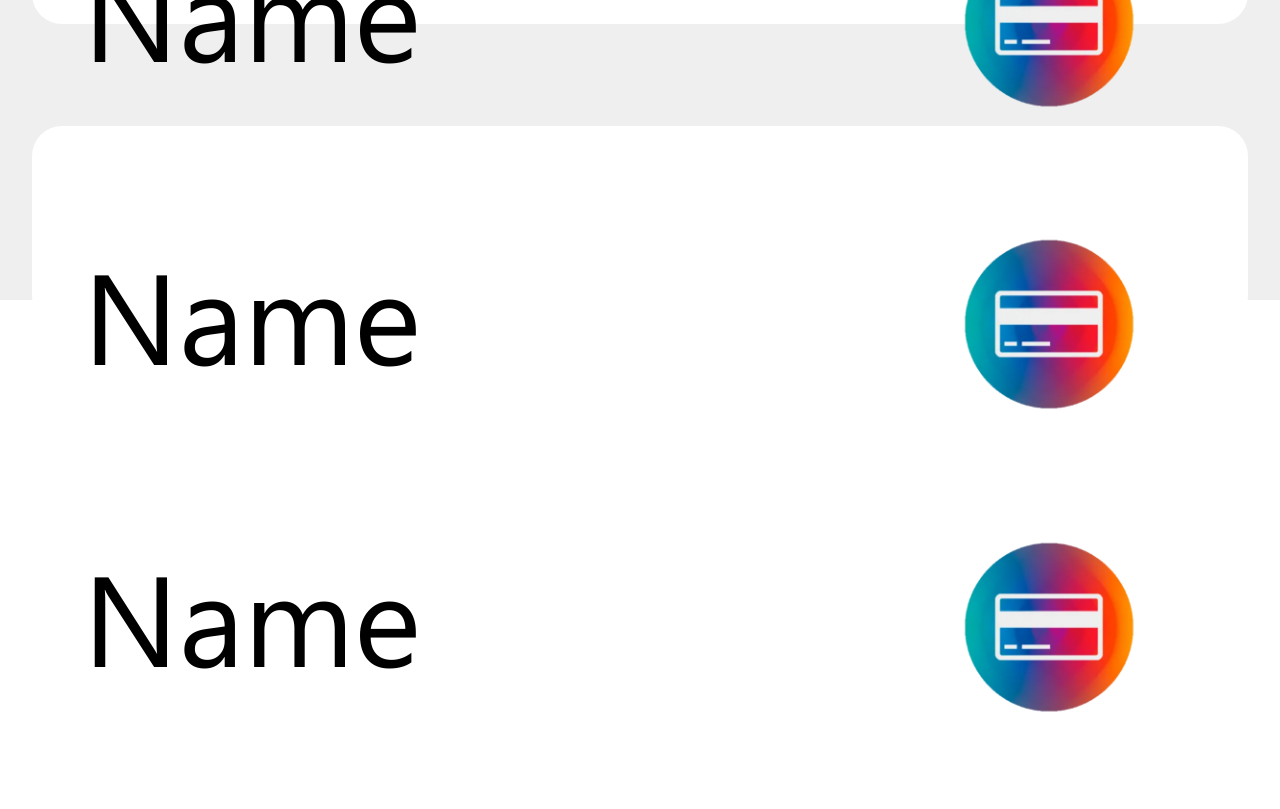
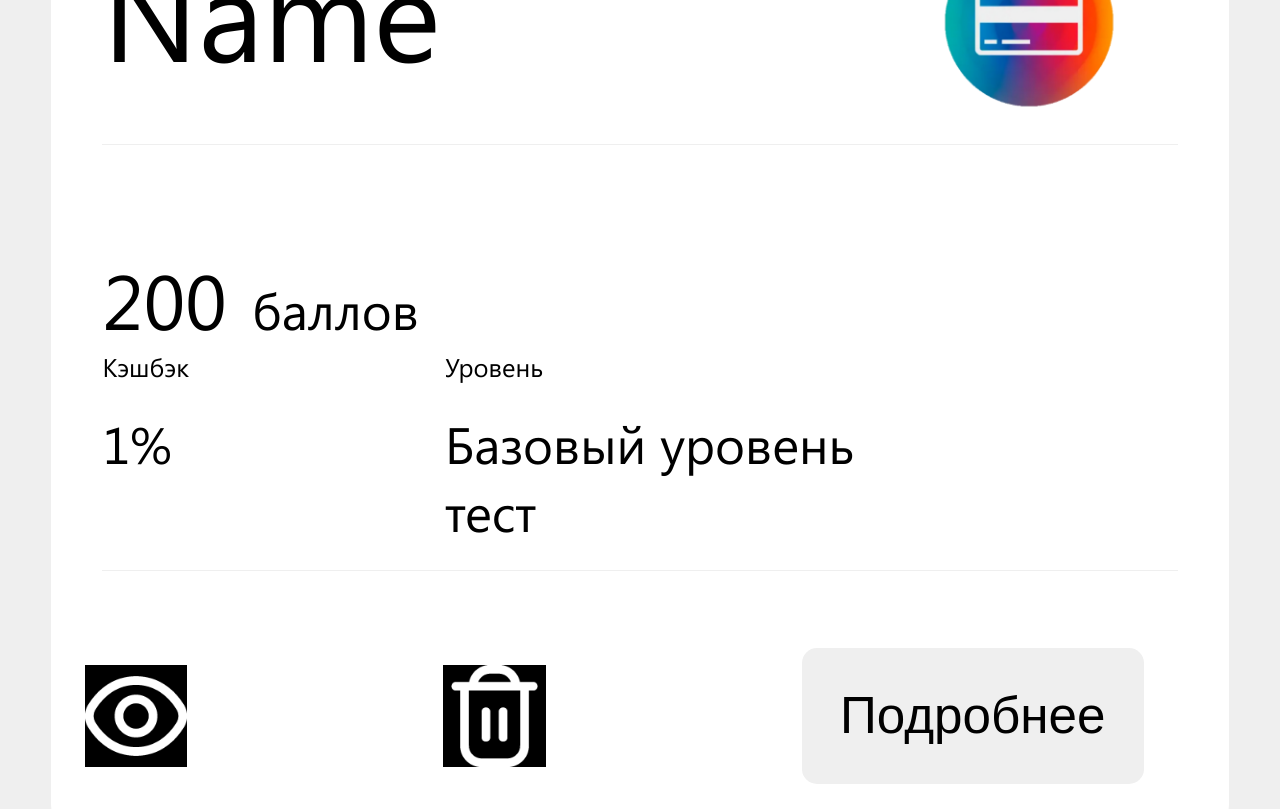
Before and after one commit to Peter-Kravchenko/wallet, a React (Vite) app: page / in a window 1280 px wide. Shown: the part 500-1309 px from the top of the page. Built offline with nearby package versions, Linux system fonts and the light colour scheme.

Commit message:
feat: Создаст стили для карточек

```diff
--- a/src/components/app/app.tsx
+++ b/src/components/app/app.tsx
@@ -1,19 +1,7 @@
-import styled from 'styled-components';
 import MainPage from '../main-page/main-page';
 
-const AppWrapper = styled.div`
-  display: flex;
-  justify-content: center;
-  height: 100vh;
-  width: 100vw;
-`;
-
 function App(): JSX.Element {
-  return (
-    <AppWrapper>
-      <MainPage />
-    </AppWrapper>
-  );
+  return <MainPage />;
 }
 
 export default App;
--- a/src/components/card/card.tsx
+++ b/src/components/card/card.tsx
@@ -7,10 +7,9 @@ const CardWrapper = styled.div`
   font-family: 'SegoeUIRegular';
   background-color: #fff;
   border-radius: 30px;
-  height: 200px;
 `;
 
-const CardHeaderWrapper = styled.div`
+const HeaderWrapper = styled.div`
   display: flex;
   align-items: center;
   justify-content: space-between;
@@ -18,27 +17,101 @@ const CardHeaderWrapper = styled.div`
   margin: 4vw;
 `;
 
-const CardNameWrapper = styled.p`
+const NameWrapper = styled.p`
   font-size: 10vw;
 `;
 
-const CardImageWrapper = styled.img`
+const ImageWrapper = styled.img`
   margin: 4vw 4vw 2vw 0;
   max-width: 15vw;
 `;
-const CardMainTextWrapper = styled.div`
+const MainTextWrapper = styled.div`
   display: flex;
+  flex-direction: column;
   margin: 4vw;
+  border-bottom: 1px solid #efefef;
+`;
+
+const RowWrapper = styled.div`
+  display: flex;
+  align-items: baseline;
+`;
+
+const PointsWrapper = styled.p`
+  font-size: 6vw;
+  margin-right: 2vw;
+`;
+
+const PointsText = styled.p`
+  font-size: 4vw;
+`;
+
+const InfoWrapper = styled.p`
+  font-size: 2vw;
+  margin-bottom: 2vw;
+`;
+
+const InfoWrapperData = styled.p`
+  font-size: 4vw;
+  margin-bottom: 2vw;
+`;
+
+const InfoRowWrapper = styled.div`
+  display: flex;
+  flex-direction: column;
+  margin-right: 20vw;
+`;
+
+const ButtonsWrapper = styled.div`
+  display: flex;
+  align-items: center;
+  justify-content: center;
+  margin: 2vw 4vw 4vw 0;
+`;
+
+const ActionsButtonWrapper = styled.img`
+  margin-right: 20vw;
+  width: 8vw;
+  height: 8vw;
+  background-color: black;
+`;
+
+const DetailsButtonWrapper = styled.button`
+  font-size: 4vw;
+  background-color: #efefef;
+  border: none;
+  border-radius: 15px;
+  padding: 3vw;
 `;
 
 function Card(): JSX.Element {
   return (
     <CardWrapper>
-      <CardHeaderWrapper>
-        <CardNameWrapper>Name</CardNameWrapper>
-        <CardImageWrapper src="src/assets/img/logo.png" />
-      </CardHeaderWrapper>
-      <CardMainTextWrapper>Text Text</CardMainTextWrapper>
+      <HeaderWrapper>
+        <NameWrapper>Name</NameWrapper>
+        <ImageWrapper src="src/assets/img/logo.png" />
+      </HeaderWrapper>
+      <MainTextWrapper>
+        <RowWrapper>
+          <PointsWrapper>200</PointsWrapper>
+          <PointsText>баллов</PointsText>
+        </RowWrapper>
+        <RowWrapper>
+          <InfoRowWrapper>
+            <InfoWrapper>Кэшбэк</InfoWrapper>
+            <InfoWrapperData>1%</InfoWrapperData>
+          </InfoRowWrapper>
+          <InfoRowWrapper>
+            <InfoWrapper>Уровень</InfoWrapper>
+            <InfoWrapperData>Базовый уровень тест</InfoWrapperData>
+          </InfoRowWrapper>
+        </RowWrapper>
+      </MainTextWrapper>
+      <ButtonsWrapper>
+        <ActionsButtonWrapper src="src/assets/img/eye_white.png"></ActionsButtonWrapper>
+        <ActionsButtonWrapper src="src/assets/img/trash_white.png"></ActionsButtonWrapper>
+        <DetailsButtonWrapper>Подробнее</DetailsButtonWrapper>
+      </ButtonsWrapper>
     </CardWrapper>
   );
 }
```
Also changed, not shown: src/mocks.ts (deleted).
